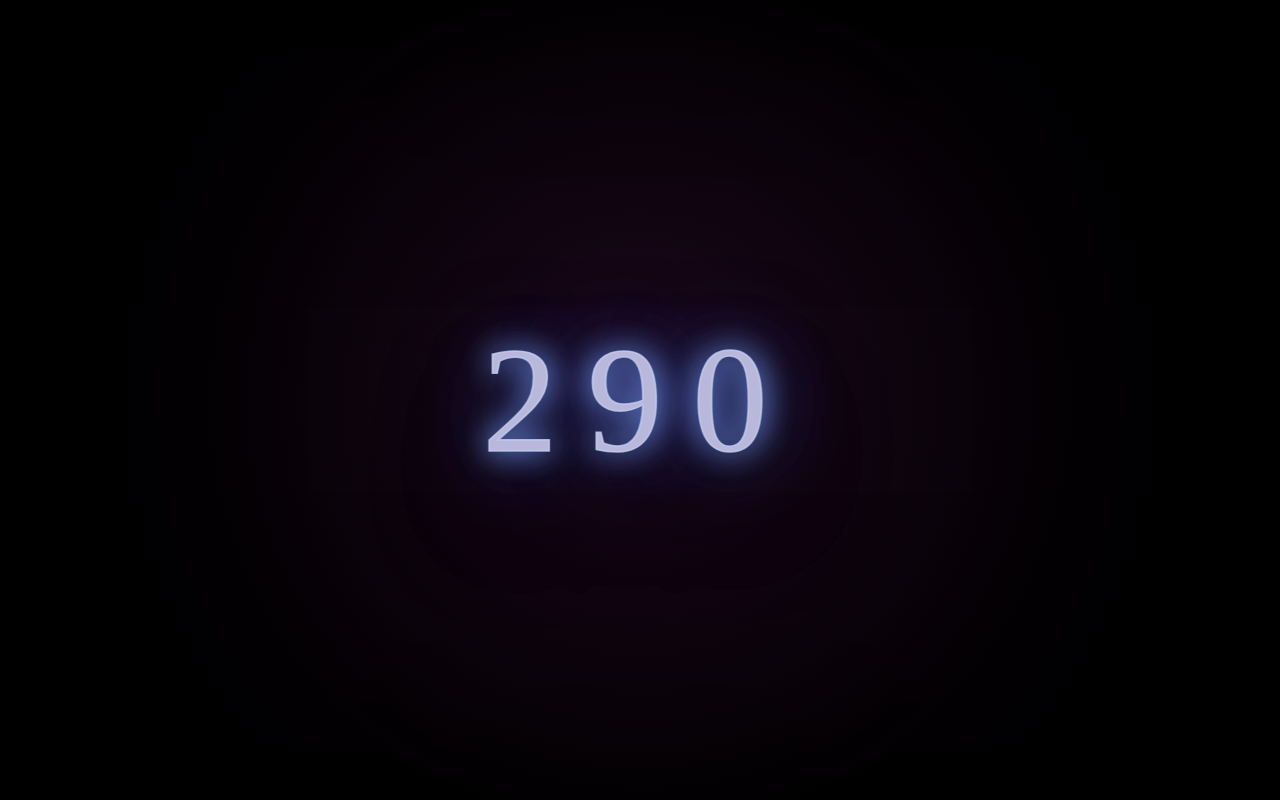
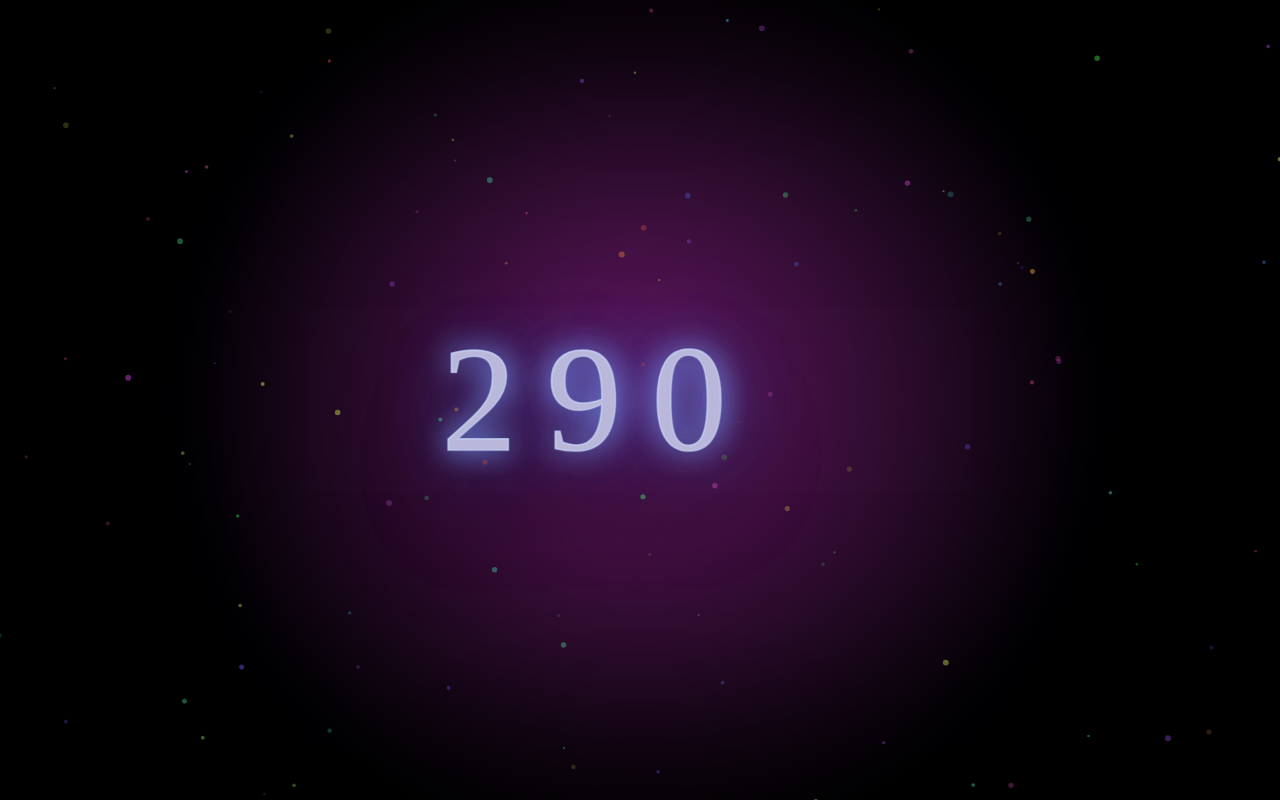
Before and after one commit to kominnga/newyear-2026-animation-2, a plain HTML site: page index.html in a window 1280 px wide. Drawn offline with Linux system fonts and the light colour scheme.

Commit message:
Update index.html

```diff
--- a/index.html
+++ b/index.html
@@ -2,18 +2,18 @@
 <html lang="ja">
 <head>
 <meta charset="UTF-8">
-<title>NEW YEAR 2026 — MAX 3D LIGHT</title>
+<title>落ち着きがない、新年2026</title>
 <meta name="viewport" content="width=device-width, initial-scale=1">
 <style>
 html,body{margin:0;width:100%;height:100%;overflow:hidden;background:#000;perspective:4000px;font-family:"Yu Mincho","Hiragino Mincho ProN",serif;}
-#bg{position:absolute; inset:0; background:radial-gradient(circle at center,#0c0c20 0%,#010103 60%,#000 100%); transition:filter .2s ease, transform .2s ease;}
+#bg{position:absolute; inset:0; background:#000; transition:filter .2s ease, transform .2s ease;}
 #flash{position:absolute; inset:0; background:#dfe9ff; opacity:0; pointer-events:none; mix-blend-mode:screen;}
 #vignette{position:absolute; inset:0; pointer-events:none; box-shadow:inset 0 0 400px rgba(0,0,0,.95);}
 #stage{position:absolute; inset:0; transform-style:preserve-3d;}
 .num{position:absolute; top:50%; left:50%; font-size:150px; letter-spacing:.2em;color:#f8fbff; transform-style:preserve-3d; -webkit-text-stroke:1.5px rgba(200,220,255,.55); text-shadow:0 0 30px rgba(120,160,255,.8),0 0 90px rgba(80,120,255,.6),0 50px 120px rgba(0,0,0,.95);}
 .red{color:#ff6a6a;opacity:.45;}
 .blue{color:#6ab6ff;opacity:.45;}
-#message{position:absolute; top:50%; left:50%; transform:translate(-50%,-50%); font-size:50px; letter-spacing:.15em; color:#f8fbff; opacity:0; white-space:nowrap;}
+#message{position:absolute; top:50%; left:50%; transform:translate(-50%,-50%); font-size:48px; letter-spacing:.15em; color:#f8fbff; opacity:0; white-space:nowrap;}
 .char{display:inline-block; transform-style:preserve-3d;}
 canvas{position:absolute; inset:0; pointer-events:none; z-index:10;}
 </style>
@@ -39,22 +39,25 @@ const canvas=document.getElementById("effects");
 const ctx=canvas.getContext("2d");
 let W=canvas.width=window.innerWidth,H=canvas.height=window.innerHeight;
 
-/* physics & state */
-let y=-360,vy=0,z=0,vz=0,rotZ=0,rotZVel=0,shakePower=0,frame=0,finished=false,alignFront=false,coreDrop=false,ended=false,prevVal=0;
+// ========== physics & state ==========
+let y=-360, vy=0, z=0, vz=0, rotZ=0, rotZVel=0, shakePower=0, frame=0;
+let finished=false, alignFront=false, coreDrop=false, ended=false, prevVal=0;
 const max=2026;
-let messageExploded=false,particles=[],lightRays=[],textParticles=[],outlineRays=[];
+let messageExploded=false, particles=[], lightRays=[], textParticles=[], outlineRays=[], bgParticles=[];
 let showBlessEffect=false;
+let cameraShakeX=0, cameraShakeY=0;
+let finalRotateY=0;
 
-/* helpers */
+// ========== helpers ==========
 const blueFlash=()=>{flash.style.opacity=1; setTimeout(()=>flash.style.opacity=0,120);};
 const distortBG=()=>{bg.classList.add("distort"); setTimeout(()=>bg.classList.remove("distort"),180);};
 
-/* PARTICLES & LIGHT */
+// ========== Particle Classes ==========
 class Particle{constructor(x,y,z,vx,vy,vz,color,size){this.x=x;this.y=y;this.z=z;this.vx=vx;this.vy=vy;this.vz=vz;this.color=color;this.size=size;this.alpha=1;}
 update(){this.vy+=0.7; this.vx*=0.98; this.vz*=0.98; this.x+=this.vx; this.y+=this.vy; this.z+=this.vz; this.alpha*=0.96;}
 draw(ctx){ctx.globalAlpha=this.alpha; ctx.fillStyle=this.color; ctx.beginPath(); ctx.arc(this.x+W/2,this.y+H/2,this.size,0,Math.PI*2); ctx.fill(); ctx.globalAlpha=1;}}
 
-class LightRay{constructor(x,y,dx,dy,color,lifetime){this.x=x;this.y=y;this.dx=dx;this.dy=dy; this.color=color; this.life=lifetime; this.maxLife=lifetime;}
+class LightRay{constructor(x,y,dx,dy,color,lifetime){this.x=x; this.y=y; this.dx=dx; this.dy=dy; this.color=color; this.life=lifetime; this.maxLife=lifetime;}
 update(){this.x+=this.dx; this.y+=this.dy; this.dx*=0.92; this.dy*=0.92; this.dy+=0.2; this.life--;}
 draw(ctx){ctx.strokeStyle=`rgba(255,255,255,${this.life/this.maxLife})`; ctx.lineWidth=2; ctx.shadowBlur=12; ctx.shadowColor=this.color; ctx.beginPath(); ctx.moveTo(this.x,this.y); ctx.lineTo(this.x-this.dx*2,this.y-this.dy*2); ctx.stroke();}}
 
@@ -63,22 +66,20 @@ update(){this.life--; if(this.life<0) this.life=0;}
 draw(ctx){ctx.strokeStyle=`rgba(255,255,255,${this.life/this.maxLife})`; ctx.lineWidth=3; ctx.shadowBlur=20; ctx.shadowColor=this.color; ctx.beginPath();
 for(let i=0;i<this.path.length-1;i++){ctx.moveTo(this.path[i][0]+W/2,this.path[i][1]+H/2); ctx.lineTo(this.path[i+1][0]+W/2,this.path[i+1][1]+H/2);} ctx.stroke();}}
 
-function showMessage(){
-  if(messageExploded) return; messageExploded=true;
+// ========== Background Particle ==========
+class BGParticle{constructor(){this.x=(Math.random()-0.5)*W*2; this.y=(Math.random()-0.5)*H*2; this.vx=(Math.random()-0.5)*2; this.vy=(Math.random()-0.5)*2; this.alpha=Math.random()*0.4+0.2; this.size=Math.random()*2+1; this.color=`hsl(${Math.random()*360},50%,50%)`;}
+update(){this.x+=this.vx; this.y+=this.vy; if(this.x<-W) this.x=W; if(this.x>W) this.x=-W; if(this.y<-H)this.y=H; if(this.y>H)this.y=-H;}
+draw(ctx){ctx.globalAlpha=this.alpha; ctx.fillStyle=this.color; ctx.beginPath(); ctx.arc(this.x+W/2,this.y+H/2,this.size,0,Math.PI*2); ctx.fill(); ctx.globalAlpha=1;}}
+for(let i=0;i<400;i++){bgParticles.push(new BGParticle());}
+
+// ========== Message & Explosion ==========
+function showMessage(){if(messageExploded) return; messageExploded=true;
   const text="あけましておめでとうございます"; message.innerHTML="";
   [...text].forEach(c=>{const s=document.createElement("span"); s.textContent=c; s.className="char"; message.appendChild(s);});
-  message.style.opacity=1;
-  setTimeout(explodeMessage,2000);
-  createOutlineRays(text);
-}
+  message.style.opacity=1; setTimeout(explodeMessage,2000); createOutlineRays(text);}
 
 function createOutlineRays(text){
-  let xOffset=-text.length*18; [...text].forEach((c,i)=>{
-    let path=[];
-    for(let j=0;j<5;j++){path.push([xOffset+i*36+j*2,Math.sin(j*0.5)*20]);}
-    outlineRays.push(new OutlineRay(path,'hsl('+Math.random()*360+',100%,80%)',80));
-  });
-}
+  let xOffset=-text.length*18; [...text].forEach((c,i)=>{let path=[]; for(let j=0;j<5;j++){path.push([xOffset+i*36+j*2,Math.sin(j*0.5)*20]);} outlineRays.push(new OutlineRay(path,'hsl('+Math.random()*360+',100%,80%)',80));});}
 
 function explodeMessage(){
   document.querySelectorAll(".char").forEach(c=>{
@@ -93,10 +94,7 @@ function explodeMessage(){
 }
 
 function showBless(){
-  message.innerHTML="祝";
-  const c=document.querySelector(".char");
-  c.style.transition="transform .8s cubic-bezier(.2,.8,.2,1)";
-  c.style.transform="translate3d(0,0,0) scale(2)";
+  message.innerHTML="祝"; const c=document.querySelector(".char"); c.style.transition="transform .8s cubic-bezier(.2,.8,.2,1)"; c.style.transform="translate3d(0,0,0) scale(2)";
   showBlessEffect=true;
   for(let i=0;i<500;i++){
     const color='hsl('+Math.random()*360+',100%,60%)';
@@ -105,31 +103,40 @@ function showBless(){
   }
 }
 
-/* MAIN LOOP */
+// ========== Main Loop ==========
 function loop(){
-  frame++;
-  const p=Math.min(1,frame/(60*35)); const val=Math.min(max,Math.floor(p*max));
+  frame++; const p=Math.min(1,frame/(60*35)); const val=Math.min(max,Math.floor(p*max));
   nums.forEach(n=>n.textContent=val);
 
   if(val!==prevVal && val%100===0 && val<max){
-    shakePower=60; blueFlash(); distortBG();
+    shakePower=40; blueFlash(); distortBG();
     for(let i=0;i<100;i++){particles.push(new Particle((Math.random()-.5)*1600,(Math.random()-.5)*1200,-50+(Math.random()*120),(Math.random()-.5)*80,(Math.random()-.5)*80,(Math.random()-.5)*80,'hsl('+Math.random()*360+',100%,60%)',6));}
   }
   prevVal=val;
 
-  bg.style.filter=`hue-rotate(${p*360}deg) brightness(${1+p*.6})`;
+  bg.style.background=`radial-gradient(circle at center, hsl(${frame%360},60%,25%) 0%, #010103 60%, #000 100%)`;
 
   vy+=5; y+=vy; if(y>0){y=0; vy*=-.45; if(Math.abs(vy)<2)vy=0;}
   if(p>=1 && !finished){finished=true; rotZVel=60; vz=-200; blueFlash(); setTimeout(()=>alignFront=true,600);}
   if(finished && !alignFront){rotZ+=rotZVel; rotZVel*=.78;}
-  vz+=4; z+=vz; if(z>0){z=0; vz*=-.35;}
-  if(alignFront){rotZ*=.78; if(Math.abs(rotZ)<0.5){rotZ=0; alignFront=false; setTimeout(()=>{coreDrop=true; vy=120;},250);}}
+  vz+=4; z+=vz; if(z>0){z=0; vz*=-0.35;}
+  if(alignFront){rotZ*=0.78; if(Math.abs(rotZ)<0.5){rotZ=0; alignFront=false; setTimeout(()=>{coreDrop=true; vy=120;},250);}}
   if(coreDrop && y>=0){y=0; vy=-400; z=-500; coreDrop=false; blueFlash(); setTimeout(showMessage,600);}
 
-  shakePower*=.85; const sx=(Math.random()-.5)*shakePower; const sy=(Math.random()-.5)*shakePower;
-  nums.forEach(n=>{n.style.transform=`translate(-50%,-50%) translate(${sx}px,${sy+y}px) translateZ(${z}px) rotateZ(${rotZ}deg)`;});
+  // reduced camera shake
+  const t=frame*0.1;
+  cameraShakeX=Math.sin(t)*shakePower*0.8 + Math.cos(t*1.3)*shakePower*0.6;
+  cameraShakeY=Math.cos(t*0.9)*shakePower*0.8 + Math.sin(t*1.1)*shakePower*0.6;
+  const sx=(Math.random()-.5)*shakePower+cameraShakeX; const sy=(Math.random()-.5)*shakePower+cameraShakeY;
+
+  // apply transform
+  nums.forEach(n=>{n.style.transform=`translate(-50%,-50%) translate(${sx}px,${sy+y}px) translateZ(${z}px) rotateY(${finalRotateY}deg) rotateZ(${rotZ}deg)`;});
+
+  // slowly rotate final 2026
+  if(finished && !showBlessEffect) finalRotateY+=2;
 
   ctx.clearRect(0,0,W,H);
+  bgParticles.forEach(p=>{p.update(); p.draw(ctx);});
   [...particles,...textParticles].forEach((p,i)=>{p.update();p.draw(ctx); if(p.alpha<0.03){particles.splice(i,1); textParticles.splice(i,1);}});
   lightRays.forEach((l,i)=>{l.update();l.draw(ctx); if(l.life<0.1)lightRays.splice(i,1);});
   outlineRays.forEach((l,i)=>{l.update();l.draw(ctx); if(l.life<0.1)outlineRays.splice(i,1);});
@@ -137,7 +144,6 @@ function loop(){
   requestAnimationFrame(loop);
 }
 loop();
-
 window.addEventListener('resize',()=>{W=canvas.width=window.innerWidth; H=canvas.height=window.innerHeight;});
 </script>
 </body>
```
